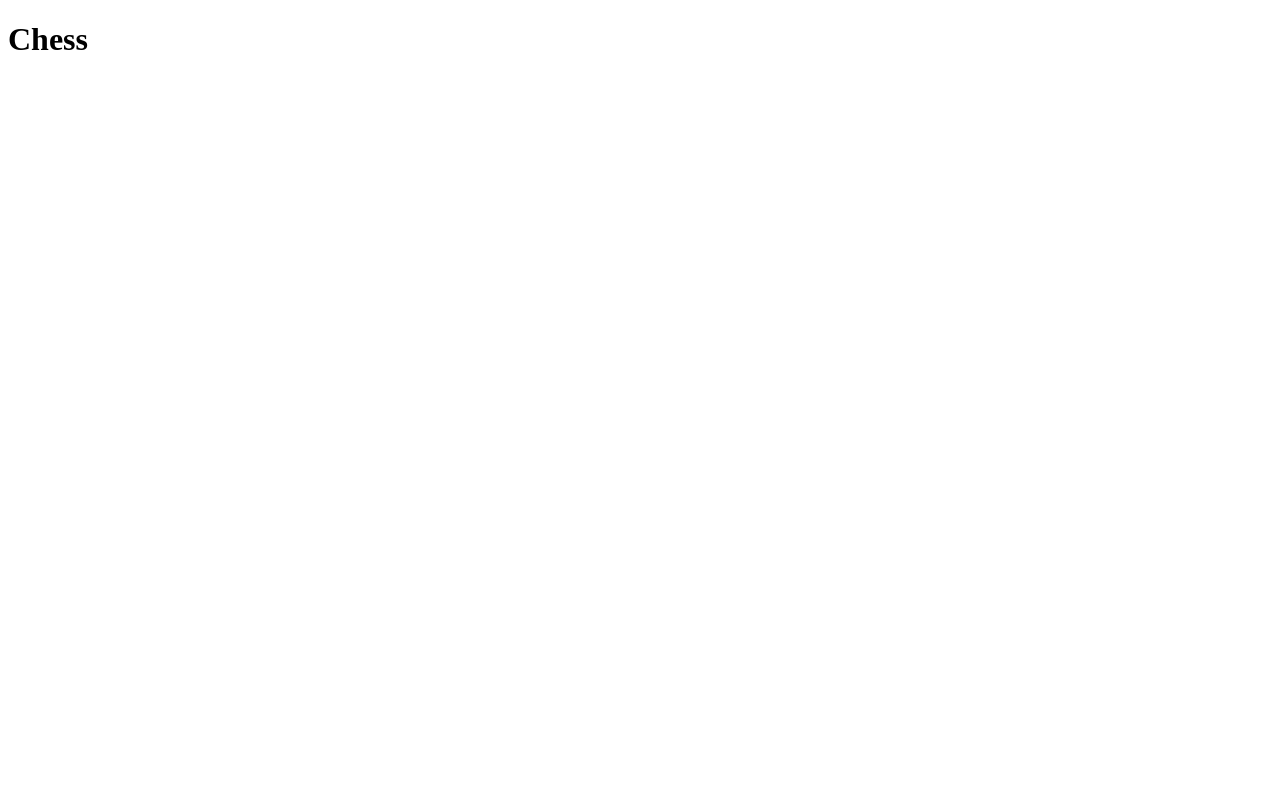
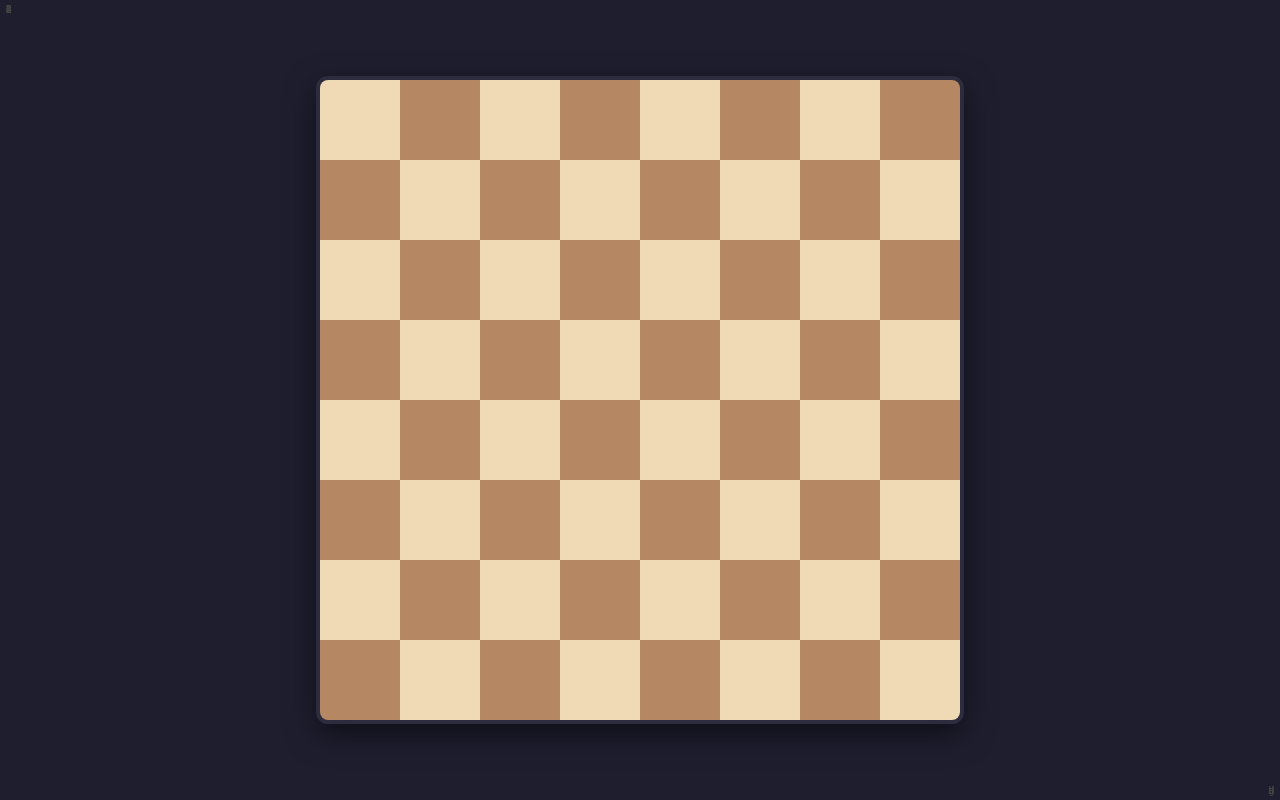
Before and after one commit to AndrejsKrilovs/chess-game, a website built with Vite: page frontend/index.html in a window 1280 px wide. Built offline with nearby package versions, Linux system fonts and the light colour scheme.

Commit message:
(feat): Added board, configured build script

```diff
--- a/frontend/index.html
+++ b/frontend/index.html
@@ -1,10 +1,9 @@
 <!DOCTYPE html>
 <html>
 <head>
-	<title>Chess</title>
+	<title>Chess game</title>
 </head>
 <body>
-<h1>Chess</h1>
 <div id="app"></div>
 <script type="module" src="/src/main.ts"></script>
 </body>
--- a/frontend/src/main.ts
+++ b/frontend/src/main.ts
@@ -1 +1,34 @@
-console.log("Test")
+import './style.css'
+
+const app = document.getElementById("app")!;
+const files = ["a","b","c","d","e","f","g","h"];
+
+const createBoard = () => {
+    const board = document.createElement("div");
+    board.className = "board";
+
+    for (let row = 0; row < 8; row++) {
+        for (let col = 0; col < 8; col++) {
+
+            const cell = document.createElement("div");
+            const isLight = (row + col) % 2 === 0;
+            cell.className = `cell ${isLight ? "light" : "dark"}`;
+
+            const coord = `${files[col]}${8 - row}`;
+            cell.dataset.pos = coord;
+            if (row === 7) {
+                cell.innerHTML += `<span class="coord bottom">${files[col]}</span>`;
+            }
+            if (col === 0) {
+                cell.innerHTML += `<span class="coord left">${8 - row}</span>`;
+            }
+
+            cell.onclick = () => console.log(coord);
+            board.appendChild(cell);
+        }
+    }
+
+    return board;
+};
+
+app.appendChild(createBoard());
--- /dev/null
+++ b/frontend/src/style.css
@@ -0,0 +1,62 @@
+body {
+    margin: 0;
+    height: 100vh;
+    display: flex;
+    justify-content: center;
+    align-items: center;
+    font-family: sans-serif;
+    background: #1e1e2f;
+}
+
+#app {
+    display: flex;
+    flex-direction: column;
+    align-items: center;
+}
+
+.board {
+    display: grid;
+    grid-template-columns: repeat(8, 80px);
+    grid-template-rows: repeat(8, 80px);
+    border: 4px solid #2c2c3e;
+    border-radius: 12px;
+    overflow: hidden;
+    box-shadow: 0 10px 30px rgba(0,0,0,0.5);
+}
+
+.cell {
+    display: flex;
+    align-items: center;
+    justify-content: center;
+    font-size: 32px;
+    cursor: pointer;
+    transition: background 0.2s;
+}
+
+.cell.light {
+    background: #f0d9b5;
+}
+
+.cell.dark {
+    background: #b58863;
+}
+
+.cell:hover {
+    filter: brightness(1.1);
+}
+
+.coord {
+    position: absolute;
+    font-size: 10px;
+    color: #444;
+}
+
+.coord.bottom {
+    bottom: 4px;
+    right: 6px;
+}
+
+.coord.left {
+    top: 4px;
+    left: 6px;
+}
--- /dev/null
+++ b/frontend/vite.config.ts
@@ -0,0 +1,7 @@
+import { defineConfig } from "vite";
+
+export default defineConfig({
+  build: {
+    emptyOutDir: true
+  }
+});
```
Also changed, not shown: 1 other file.
